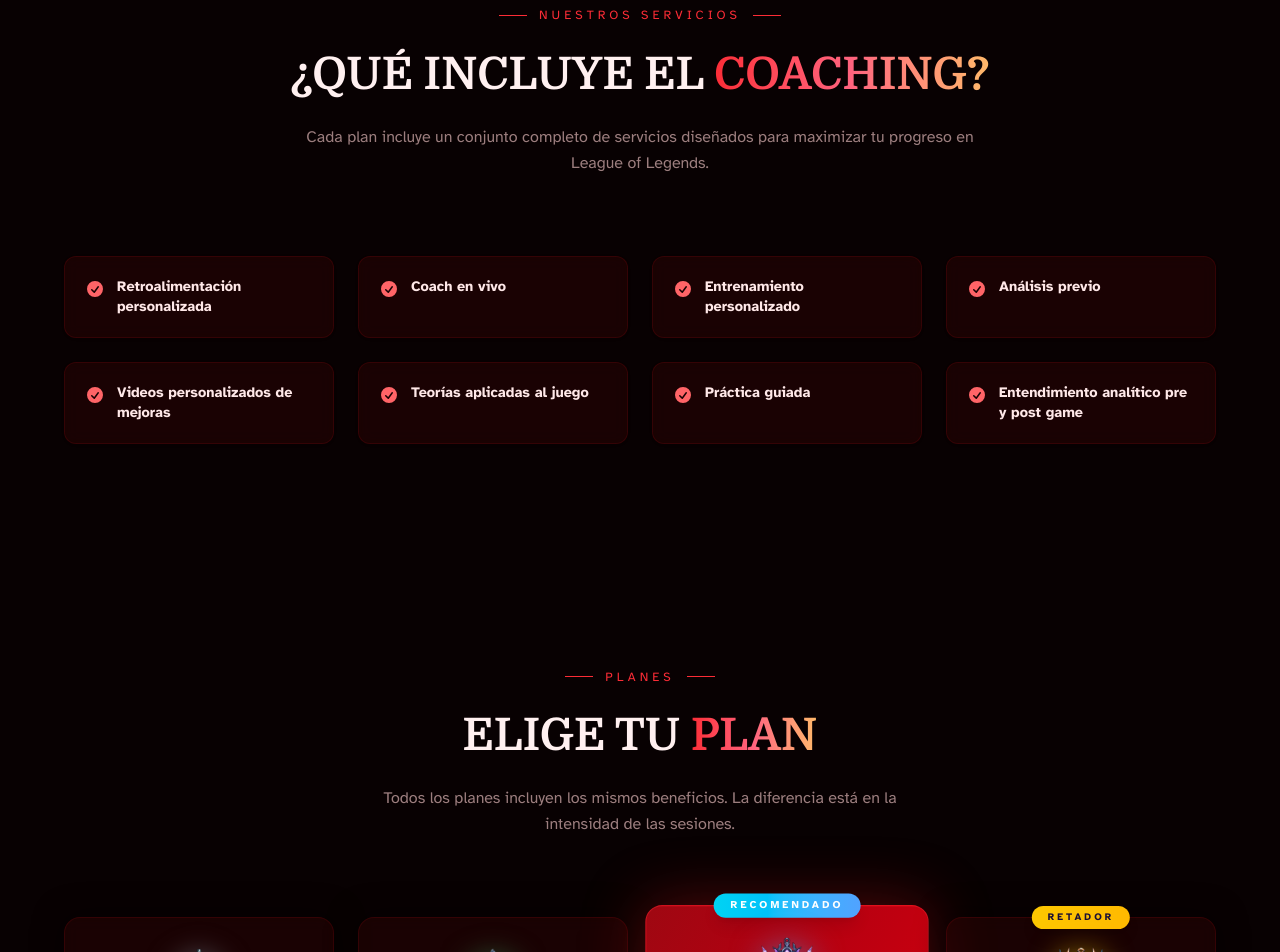
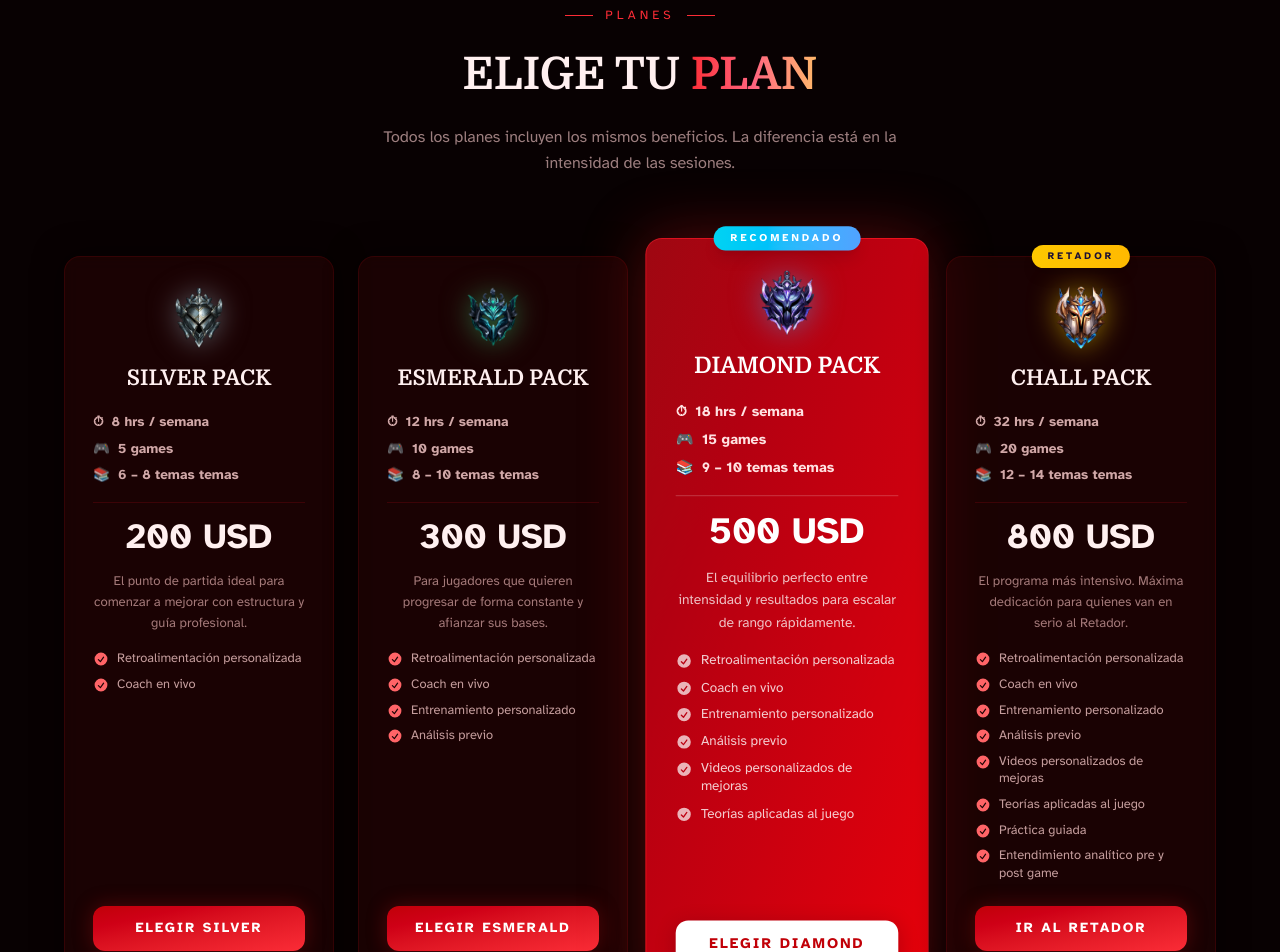
Before and after one commit to jackira01/arise-coach, a Vue app: page / in a window 1280 px wide. Shown: the part 1080-2032 px from the top of the page. Built offline with nearby package versions, Linux system fonts and the light colour scheme; a web font is replaced by a local one.

Commit message:
feat: actualizar planes de precios y agregar características a cada paquete

```diff
--- a/src/views/HomeView.vue
+++ b/src/views/HomeView.vue
@@ -5,23 +5,11 @@ import HeroChart from '@/components/HeroChart.vue'
 import Stats from '@/components/Stats.vue'
 
 // ── PRECIOS ────────────────────────────────────────────────
-const INCLUDED_ALL = [
-  'Retroalimentación personalizada',
-  'Coach en vivo',
-  'Entrenamiento personalizado',
-  'Análisis previo',
-  'Videos personalizados de mejoras',
-  'Teorías aplicadas al juego',
-  'Práctica guiada',
-  'Entendimiento analítico pre y post game',
-]
-
 const PLANS = [
   {
     name: 'Silver Pack',
     badge: '',
     price: '200 USD',
-    period: '/ mes',
     highlight: false,
     rankImg: '/ranks/silver.webp',
     rankGlow: '#90a4ae',
@@ -31,12 +19,15 @@ const PLANS = [
     description: 'El punto de partida ideal para comenzar a mejorar con estructura y guía profesional.',
     cta: 'Elegir Silver',
     guarantee: false,
+    features: [
+      'Retroalimentación personalizada',
+      'Coach en vivo',
+    ],
   },
   {
     name: 'Esmerald Pack',
     badge: '',
     price: '300 USD',
-    period: '/ mes',
     highlight: false,
     rankImg: '/ranks/emerald.png',
     rankGlow: '#3dba6a',
@@ -46,12 +37,17 @@ const PLANS = [
     description: 'Para jugadores que quieren progresar de forma constante y afianzar sus bases.',
     cta: 'Elegir Esmerald',
     guarantee: false,
+    features: [
+      'Retroalimentación personalizada',
+      'Coach en vivo',
+      'Entrenamiento personalizado',
+      'Análisis previo',
+    ],
   },
   {
     name: 'Diamond Pack',
     badge: 'RECOMENDADO',
     price: '500 USD',
-    period: '/ mes',
     highlight: true,
     rankImg: '/ranks/diamond.png',
     rankGlow: '#4a9ee0',
@@ -61,12 +57,19 @@ const PLANS = [
     description: 'El equilibrio perfecto entre intensidad y resultados para escalar de rango rápidamente.',
     cta: 'Elegir Diamond',
     guarantee: false,
+    features: [
+      'Retroalimentación personalizada',
+      'Coach en vivo',
+      'Entrenamiento personalizado',
+      'Análisis previo',
+      'Videos personalizados de mejoras',
+      'Teorías aplicadas al juego',
+    ],
   },
   {
     name: 'Chall Pack',
     badge: 'RETADOR',
     price: '800 USD',
-    period: '/ mes',
     highlight: false,
     rankImg: '/ranks/challenger.png',
     rankGlow: '#ffd600',
@@ -76,6 +79,16 @@ const PLANS = [
     description: 'El programa más intensivo. Máxima dedicación para quienes van en serio al Retador.',
     cta: 'Ir al Retador',
     guarantee: true,
+    features: [
+      'Retroalimentación personalizada',
+      'Coach en vivo',
+      'Entrenamiento personalizado',
+      'Análisis previo',
+      'Videos personalizados de mejoras',
+      'Teorías aplicadas al juego',
+      'Práctica guiada',
+      'Entendimiento analítico pre y post game',
+    ],
   },
 ]
 
@@ -179,44 +192,6 @@ const TOPIC_CATEGORIES = [
   <!-- STATS -->
   <Stats />
 
-  <!-- ══════════════════ SERVICIOS ══════════════════ -->
-  <section id="servicios" class="relative z-[2] py-16 md:py-28 px-5 sm:px-8 lg:px-13">
-    <div class="max-w-6xl mx-auto">
-      <!-- Header -->
-      <div class="text-center mb-12 md:mb-20">
-        <div class="flex items-center justify-center gap-3 font-primary text-[.78rem] tracking-[4px] uppercase text-red-500 mb-4">
-          <span class="w-7 h-px bg-red-500 inline-block" />
-          Nuestros Servicios
-          <span class="w-7 h-px bg-red-500 inline-block" />
-        </div>
-        <h2 class="font-serif text-[clamp(2rem,3.5vw,3rem)] font-bold uppercase text-[#fff0f0]">
-          ¿Qué incluye el
-          <span class="bg-linear-to-r from-red-500 via-rose-400 to-orange-300 bg-clip-text text-transparent">Coaching?</span>
-        </h2>
-        <p class="font-primary text-[1rem] text-[rgba(255,210,210,.6)] mt-4 max-w-2xl mx-auto leading-relaxed">
-          Cada plan incluye un conjunto completo de servicios diseñados para maximizar tu progreso en League of Legends.
-        </p>
-      </div>
-
-      <!-- Service cards grid -->
-      <div class="grid grid-cols-1 sm:grid-cols-2 md:grid-cols-4 gap-4 sm:gap-6">
-        <div
-          v-for="(item, i) in INCLUDED_ALL"
-          :key="item"
-          v-reveal="i * 60"
-          class="bg-red-950/30 backdrop-blur-sm border border-red-800/20 rounded-xl p-5 flex items-start gap-3 shadow-sm hover:shadow-red-950/60 hover:border-red-600/30 transition-all duration-300"
-        >
-            <span class="text-red-400 mt-0.5 shrink-0">
-            <svg class="w-5 h-5" viewBox="0 0 20 20" fill="currentColor">
-              <path fill-rule="evenodd" d="M10 18a8 8 0 100-16 8 8 0 000 16zm3.857-9.809a.75.75 0 00-1.214-.882l-3.483 4.79-1.88-1.88a.75.75 0 10-1.06 1.061l2.5 2.5a.75.75 0 001.137-.089l4-5.5z" clip-rule="evenodd"/>
-            </svg>
-          </span>
-          <span class="font-primary text-[.9rem] font-semibold text-[#ffe8e8] leading-snug">{{ item }}</span>
-        </div>
-      </div>
-    </div>
-  </section>
-
   <!-- ══════════════════ PRECIOS ══════════════════ -->
   <section id="precios" class="relative z-[2] py-16 md:py-28 px-5 sm:px-8 lg:px-13">
     <div class="max-w-6xl mx-auto">
@@ -297,16 +272,26 @@ const TOPIC_CATEGORIES = [
           <!-- Price -->
           <div class="text-center mb-4">
             <span :class="['font-primary text-[2.2rem] font-black leading-none', plan.highlight ? 'text-white' : 'text-[#fff0f0]']">{{ plan.price }}</span>
-            <span :class="['font-primary text-[.85rem] ml-1', plan.highlight ? 'text-white/60' : 'text-[rgba(255,200,200,.45)]']">{{ plan.period }}</span>
           </div>
 
           <!-- Description -->
-          <p :class="['font-primary text-[.82rem] leading-relaxed text-center mb-6 flex-1', plan.highlight ? 'text-white/75' : 'text-[rgba(255,200,200,.6)]']">
+          <p :class="['font-primary text-[.82rem] leading-relaxed text-center mb-4', plan.highlight ? 'text-white/75' : 'text-[rgba(255,200,200,.6)]']">
             {{ plan.description }}
           </p>
 
-          <!-- Guarantee badge -->
-
+          <!-- Features -->
+          <ul class="flex flex-col gap-2 mb-6 flex-1">
+            <li
+              v-for="feat in plan.features"
+              :key="feat"
+              :class="['flex items-start gap-2 font-primary text-[.8rem] leading-snug', plan.highlight ? 'text-white/80' : 'text-[rgba(255,210,210,.75)]']"
+            >
+              <svg class="w-4 h-4 shrink-0 mt-[1px]" :class="plan.highlight ? 'text-white/70' : 'text-red-400'" viewBox="0 0 20 20" fill="currentColor">
+                <path fill-rule="evenodd" d="M10 18a8 8 0 100-16 8 8 0 000 16zm3.857-9.809a.75.75 0 00-1.214-.882l-3.483 4.79-1.88-1.88a.75.75 0 10-1.06 1.061l2.5 2.5a.75.75 0 001.137-.089l4-5.5z" clip-rule="evenodd"/>
+              </svg>
+              {{ feat }}
+            </li>
+          </ul>
 
           <!-- CTA -->
           <a
@@ -331,7 +316,7 @@ const TOPIC_CATEGORIES = [
         <div>
           <p class="font-primary text-[.82rem] font-black uppercase tracking-[2px] text-amber-400 mb-0.5">Servicio 100% Especializado y Garantizado</p>
           <p class="font-primary text-[.85rem] text-[rgba(200,185,240,.65)] leading-snug">
-            Compra el <strong class="text-amber-400">Chall Pack</strong> por 1 mes: si no alcanzas tu meta, <strong class="text-white">te devolvemos el dinero</strong>.
+            Adquiere el <strong class="text-amber-400">Chall Pack</strong>: si al finalizar el programa no alcanzas tu meta, <strong class="text-white">te devolvemos el dinero</strong>.
           </p>
         </div>
       </div>
```
